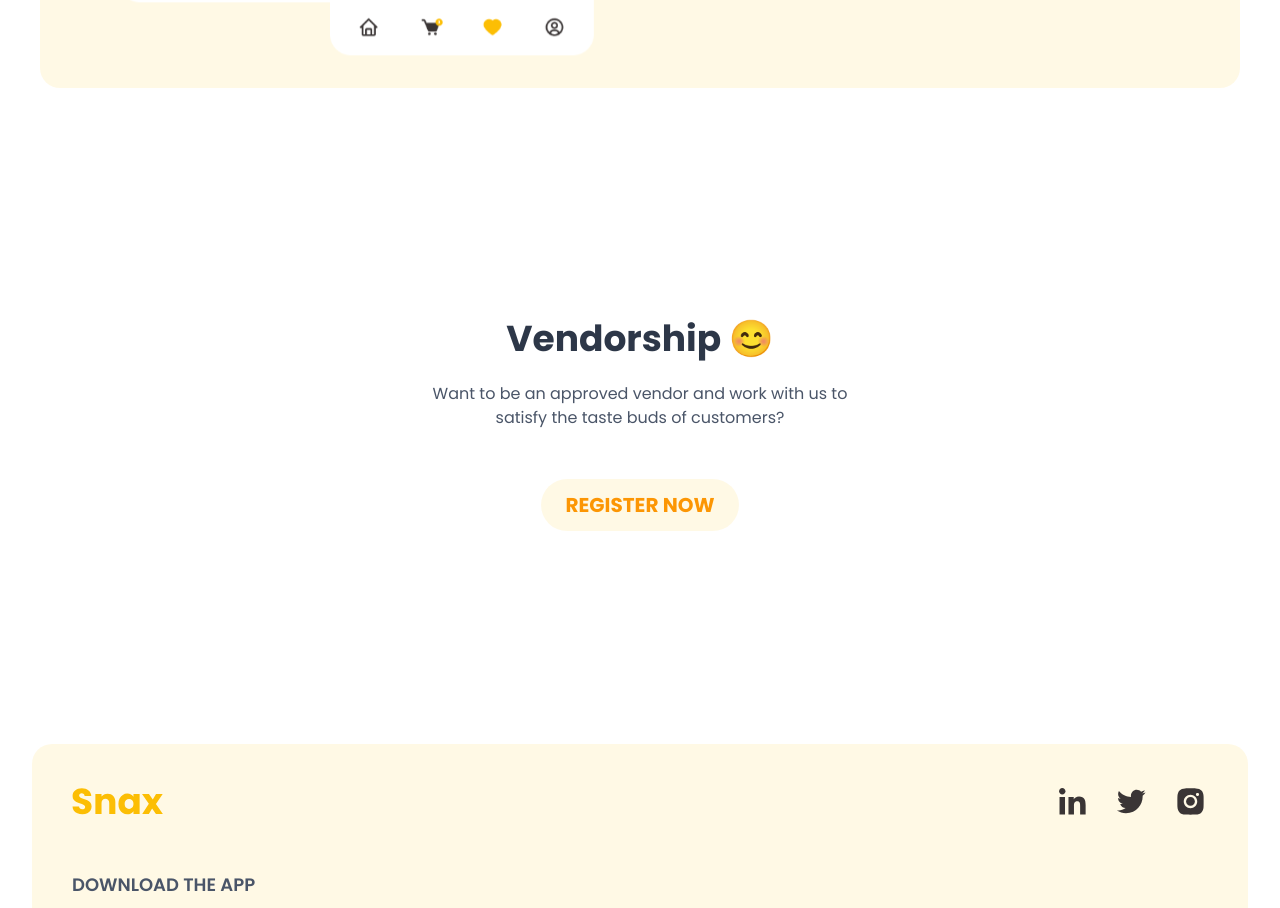
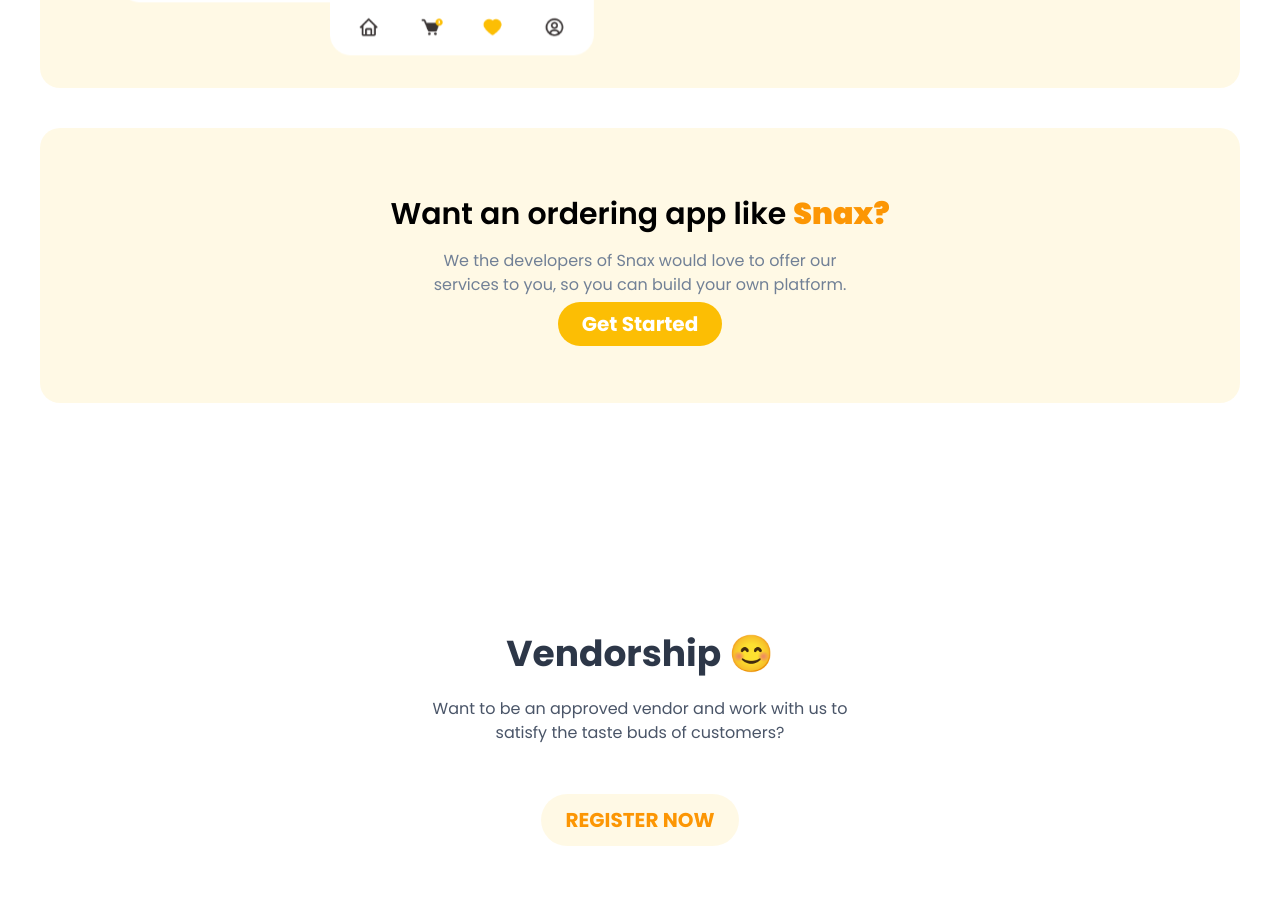
Before and after one commit to tasvln/snax, a Nuxt app: page / in a window 1280 px wide. Shown: the part 1321-2229 px from the top of the page. Built offline with nearby package versions, Linux system fonts and the light colour scheme.

Commit message:
+Section

```diff
--- a/pages/index.vue
+++ b/pages/index.vue
@@ -1,7 +1,7 @@
 <template>
   <div>
     <Nav/>
-    <div class="mx-10 p-8 flex items-center" style="background: rgba(252, 190, 4, 0.1); border-radius: 20px;">
+    <div class="bile mx-10 p-8 flex items-center" style="background: rgba(252, 190, 4, 0.1); border-radius: 20px;">
       <div class="w-1/2 mx-5">
         <p class="text-4xl max-w-xl font-bold">Order Food & Drinks anytime from your phone</p>
         <p class="text-xl max-w-sm font-normal italic mt-4 text-gray-700">hey! Order food/drinks delicious food from our approved vendors around you.</p>
@@ -37,6 +37,13 @@
           </div>
       </div>
     </div>
+    <div class="mx-10 my-10 p-16" style="background: rgba(252, 190, 4, 0.1); border-radius: 20px;">
+        <p class="text-center text-black font-semibold text-3xl">Want an ordering app like <b style="color: #FC9604;">Snax?</b></p>
+        <p class="text-gray-600 my-3" style="text-align: center;">We the developers of Snax would love to offer our <br> services to you, so you can build your own platform.</p>
+        <div class="my-10" style="margin: 0 auto; text-align: center;">
+          <a class="text-center text-white font-bold text-xl py-2 px-6 rounded-full" href="" style="background: #FCBE04;">Get Started</a>
+        </div>
+    </div>
     <div class="mx-10 my-48 p-8" style="border-radius: 20px;">
       <p class="text-center font-bold text-4xl text-gray-800">Vendorship 😊</p>
       <p class="text-center my-4 text-gray-700">Want to be an approved vendor and work with us to <br> satisfy the taste buds of customers?</p>
@@ -51,3 +58,7 @@
 <script>
 export default {}
 </script>
+
+<style scoped>
+
+</style>
```
